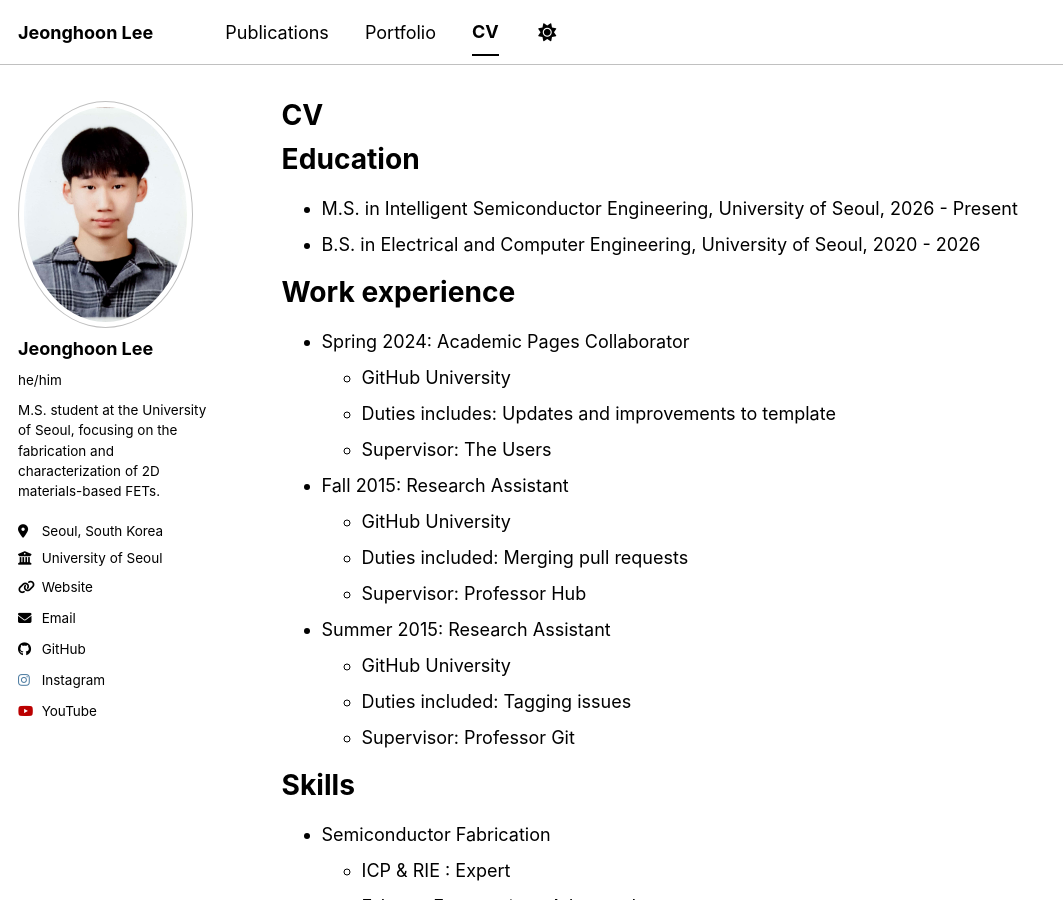
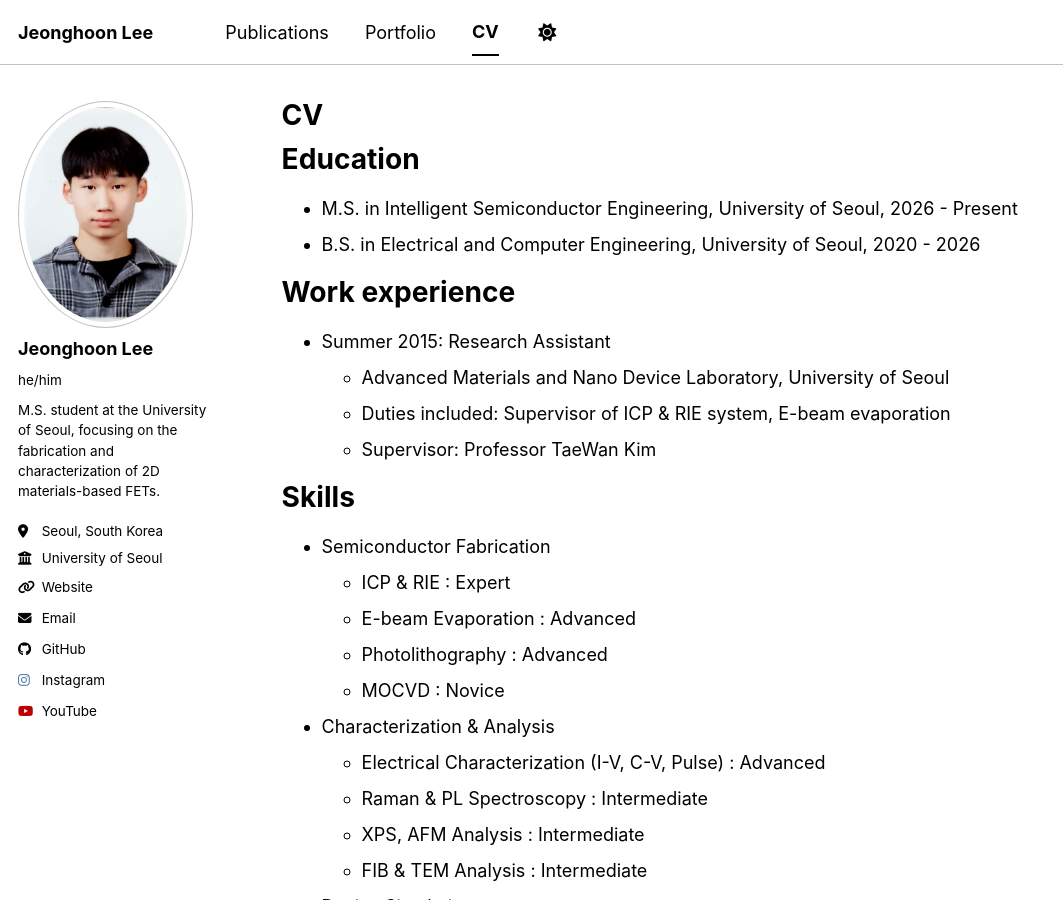
Before and after one commit to typehoon/typehoon.github.io, a Jekyll site: the page built from _pages/cv.md, in a window 1280 px wide and 900 px high. Shown: the whole window, without its empty margins (0-1063 px from the left). Built offline with Jekyll 4.4.1, drawn with Linux system fonts in a browser that asks for light colours; a script bundle is joined from its source files by our own code; library files that are not in the unit come from our copies.

Commit message:
CV update2

```diff
--- a/_pages/cv.md
+++ b/_pages/cv.md
@@ -16,20 +16,10 @@ Education
 
 Work experience
 ======
-* Spring 2024: Academic Pages Collaborator
-  * GitHub University
-  * Duties includes: Updates and improvements to template
-  * Supervisor: The Users
-
-* Fall 2015: Research Assistant
-  * GitHub University
-  * Duties included: Merging pull requests
-  * Supervisor: Professor Hub
-
 * Summer 2015: Research Assistant
-  * GitHub University
-  * Duties included: Tagging issues
-  * Supervisor: Professor Git
+  * Advanced Materials and Nano Device Laboratory, University of Seoul
+  * Duties included: Supervisor of ICP & RIE system, E-beam evaporation
+  * Supervisor: Professor TaeWan Kim
 
 Skills
 ======
```
